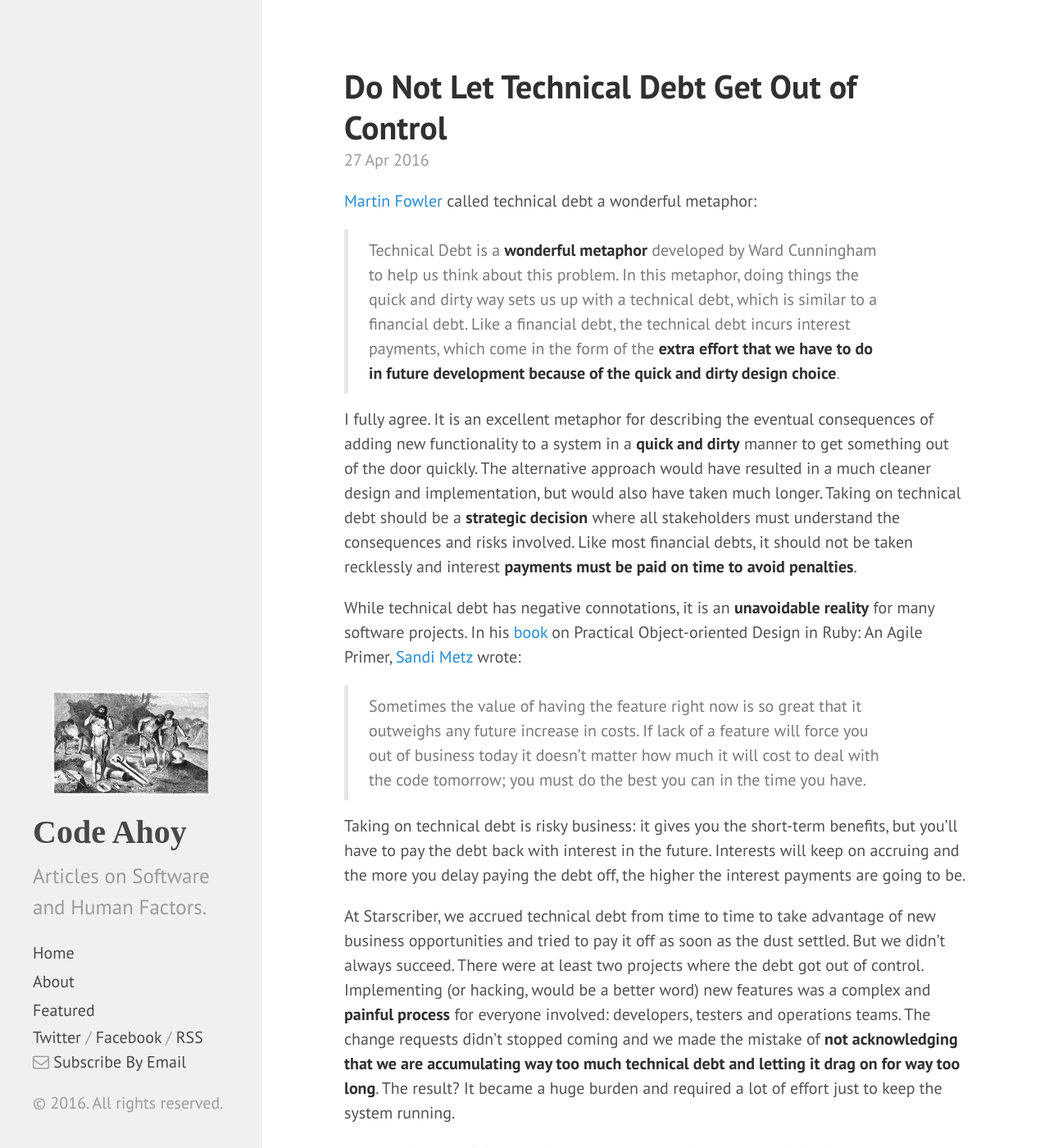
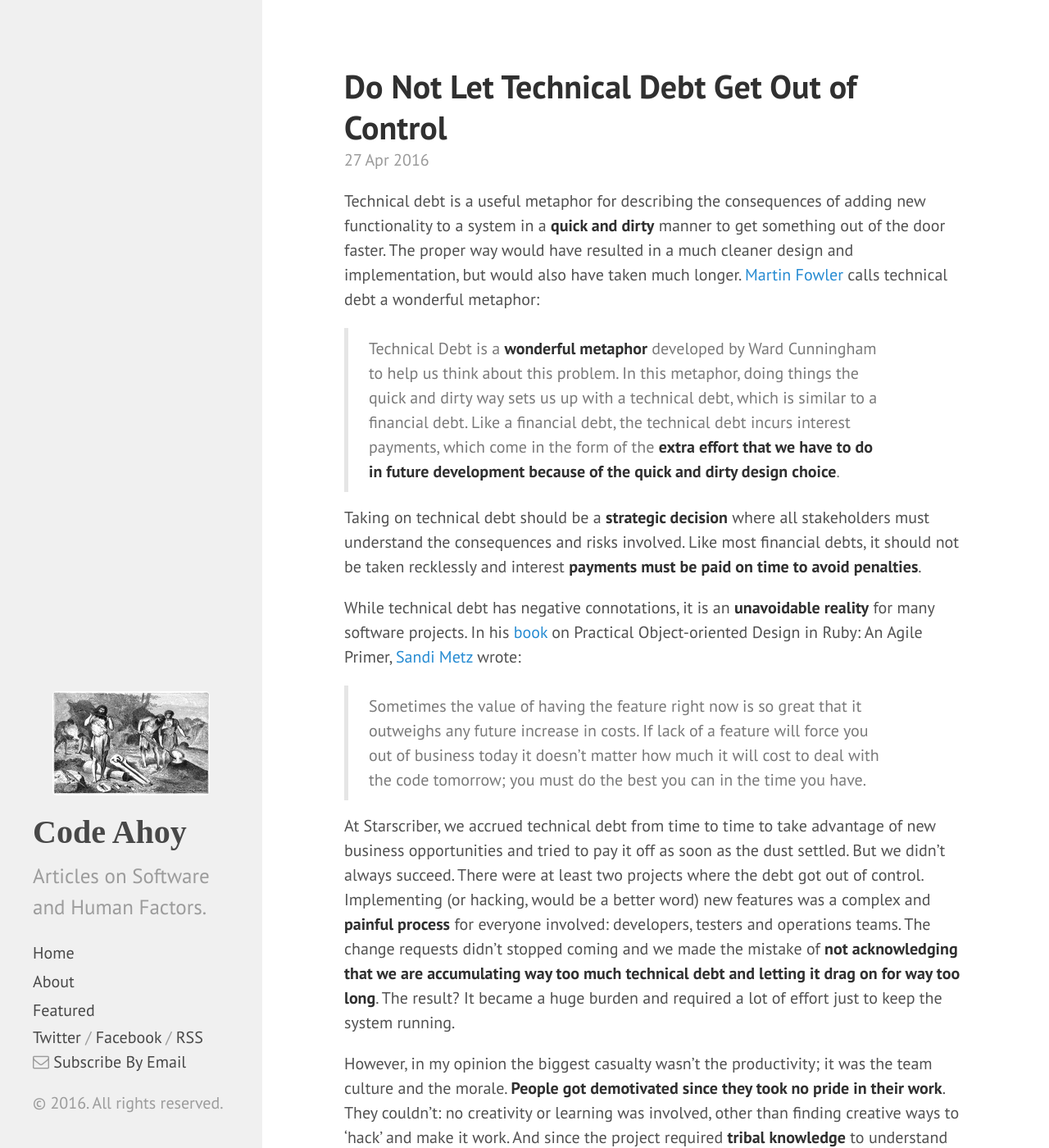
Before and after one commit to talk2viren/umermansoor.github.io, a Jekyll site: the page built from _posts/2016-04-27-do-not-let-technical-debt-get-out-of-control.md, in a window 1280 px wide and 1400 px high. Shown: the whole window at 82% size. Built offline with Jekyll 4.4.1, drawn with Linux system fonts in a browser that asks for light colours; nearby versions of some CDN libraries; a script that is not in the unit is left out; comment, search, counter and statistics services are not loaded; some of the changed text lies outside the part shown.

Commit message:
Restructure - final

```diff
--- a/_posts/2016-04-27-do-not-let-technical-debt-get-out-of-control.md
+++ b/_posts/2016-04-27-do-not-let-technical-debt-get-out-of-control.md
@@ -5,19 +5,18 @@ comments: True
 excerpt_separator: <!--more-->
 ---
 
-[Martin Fowler](http://martinfowler.com/bliki/TechnicalDebt.html) called technical debt a wonderful metaphor:
+
+Technical debt is a useful metaphor for describing the consequences of adding new functionality to a system in a **quick and dirty** manner to get something out of the door faster. The proper way would have resulted in a much cleaner design and implementation, but would also have taken much longer. [Martin Fowler](http://martinfowler.com/bliki/TechnicalDebt.html) calls technical debt a wonderful metaphor:
 
 > Technical Debt is a **wonderful metaphor** developed by Ward Cunningham to help us think about this problem. In this metaphor, doing things the quick and dirty way sets us up with a technical debt, which is similar to a financial debt. Like a financial debt, the technical debt incurs interest payments, which come in the form of the **extra effort that we have to do in future development because of the quick and dirty design choice**.
 
-I fully agree. It is an excellent metaphor for describing the eventual consequences of adding new functionality to a system in a **quick and dirty** manner to get something out of the door quickly. The alternative approach would have resulted in a much cleaner design and implementation, but would also have taken much longer. Taking on technical debt should be a **strategic decision** where all stakeholders must understand the consequences and risks involved. Like most financial debts, it should not be taken recklessly and interest **payments must be paid on time to avoid penalties**.
+Taking on technical debt should be a **strategic decision** where all stakeholders must understand the consequences and risks involved. Like most financial debts, it should not be taken recklessly and interest **payments must be paid on time to avoid penalties**.
 
  <!--more-->
 
 While technical debt has negative connotations, it is an **unavoidable reality** for many software projects. In his [book](http://www.amazon.com/Practical-Object-Oriented-Design-Ruby-Addison-Wesley/dp/0321721330) on Practical Object-oriented Design in Ruby: An Agile Primer, [Sandi Metz](http://www.sandimetz.com/) wrote:
 
 > Sometimes the value of having the feature right now is so great that it outweighs any future increase in costs. If lack of a feature will force you out of business today it doesn’t matter how much it will cost to deal with the code tomorrow; you must do the best you can in the time you have.
-
-Taking on technical debt is risky business: it gives you the short-term benefits, but you'll have to pay the debt back with interest in the future. Interests will keep on accruing and the more you delay paying the debt off, the higher the interest payments are going to be.
 
 At Starscriber, we accrued technical debt from time to time to take advantage of new business opportunities and tried to pay it off as soon as the dust settled. But we didn’t always succeed. There were at least two projects where the debt got out of control. Implementing (or hacking, would be a better word) new features was a complex and **painful process** for everyone involved: developers, testers and operations teams. The change requests didn't stopped coming and we made the mistake of **not acknowledging that we are accumulating way too much technical debt and letting it drag on for way too long**. The result? It became a huge burden and required a lot of effort just to keep the system running.
 
```
Also changed, not shown: other parts of _posts/2016-04-27-do-not-let-technical-debt-get-out-of-control.md (+1 -1 lines).
